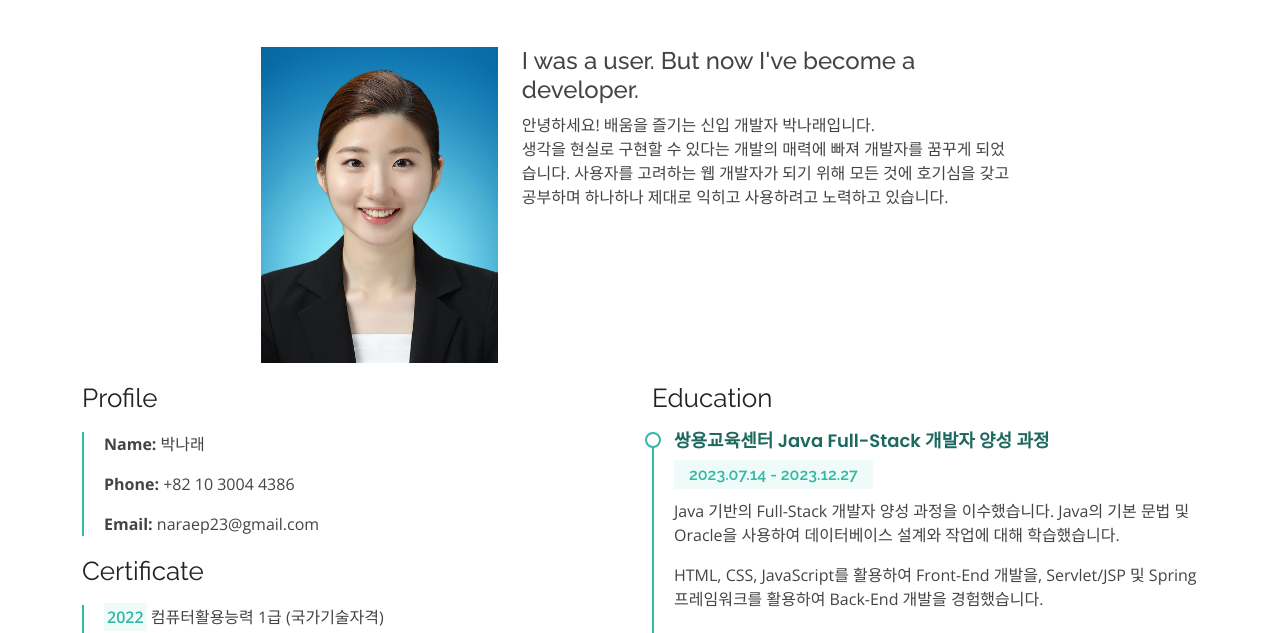
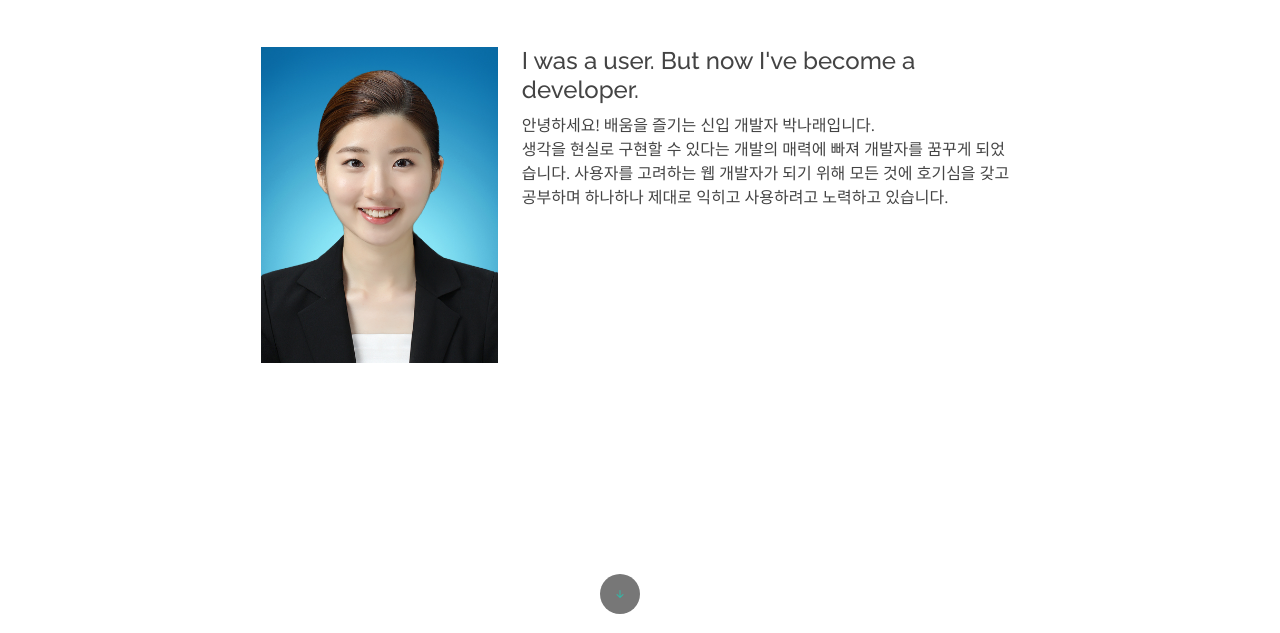
Before and after one commit to NaraeP/Portfolio_ver.1, a plain HTML site: page about.html in a window 1280 px wide. Shown: the part 171-804 px from the top of the page. Drawn offline with nearby package versions, Linux system fonts and the light colour scheme.

Commit message:
feat: 하단이동버튼 추가중

```diff
--- a/about.html
+++ b/about.html
@@ -55,6 +55,25 @@
       width: 70%;
       margin: 0 auto;
     }
+
+    #first-page {
+      height: 100vh;
+    }
+
+    /* next page button */
+    .to-next {
+      position: fixed;
+      visibility: visible;
+      opacity: 1;
+      right: 50%;
+      bottom: 15px;
+      z-index: 996;
+      background: #777;
+      width: 40px;
+      height: 40px;
+      border-radius: 50px;
+      transition: all 0.4s;
+    }
   </style>
 </head>
 
@@ -95,6 +114,8 @@
     <section id="about" class="about">
       <div class="container" data-aos="fade-up">
 
+        <!-- first-page section -->
+        <div id="first-page">
           <div class="section-title">
             <h2>About</h2>
           </div>
@@ -114,6 +135,9 @@
               </p>
             </div>
           </div>
+
+          <a href="#" class="to-next d-flex align-items-center justify-content-center"><i class="bi bi-arrow-down-short"></i></a>
+        </div> <!-- End first-page section -->
 
         <!-- Resume -->
         <div class="row resume">
```
Lines whose indentation alone changed are shown as unchanged.
